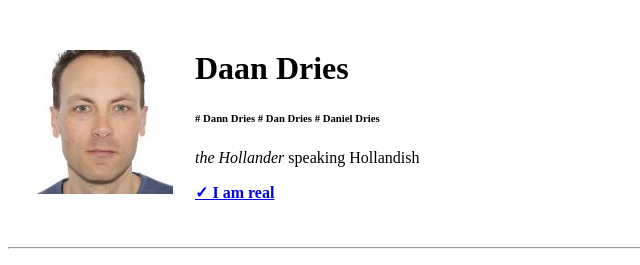
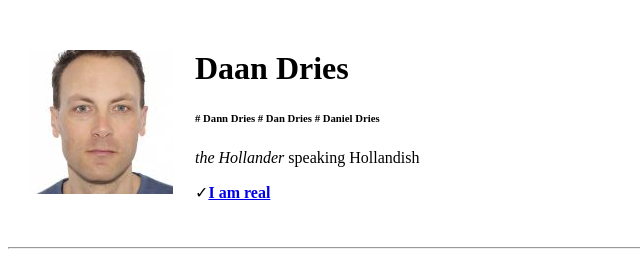
Before and after one commit to da29se/aboutme, a plain HTML site: page index.html in a window 1280 px wide. Shown: the top 265 px of the page, 0-640 px from the left. Drawn offline with Linux system fonts and the light colour scheme.

Commit message:
Update index.html

```diff
--- a/index.html
+++ b/index.html
@@ -14,7 +14,7 @@
         <h1 />
         <h6># Dann Dries # Dan Dries # Daniel Dries</h6>
         <p><em>the Hollander</em> speaking Hollandish</p>
-        <p><strong><a href="https://www.blablacar.co.uk/user/show/23aea080-2a98-11e4-a000-0002638a1ad4">✓ I am real</a></strong></p>
+        <p>✓<strong><a href="https://www.blablacar.co.uk/user/show/23aea080-2a98-11e4-a000-0002638a1ad4">I am real</a></strong></p>
     </td>
   </table>
   <hr>
```
